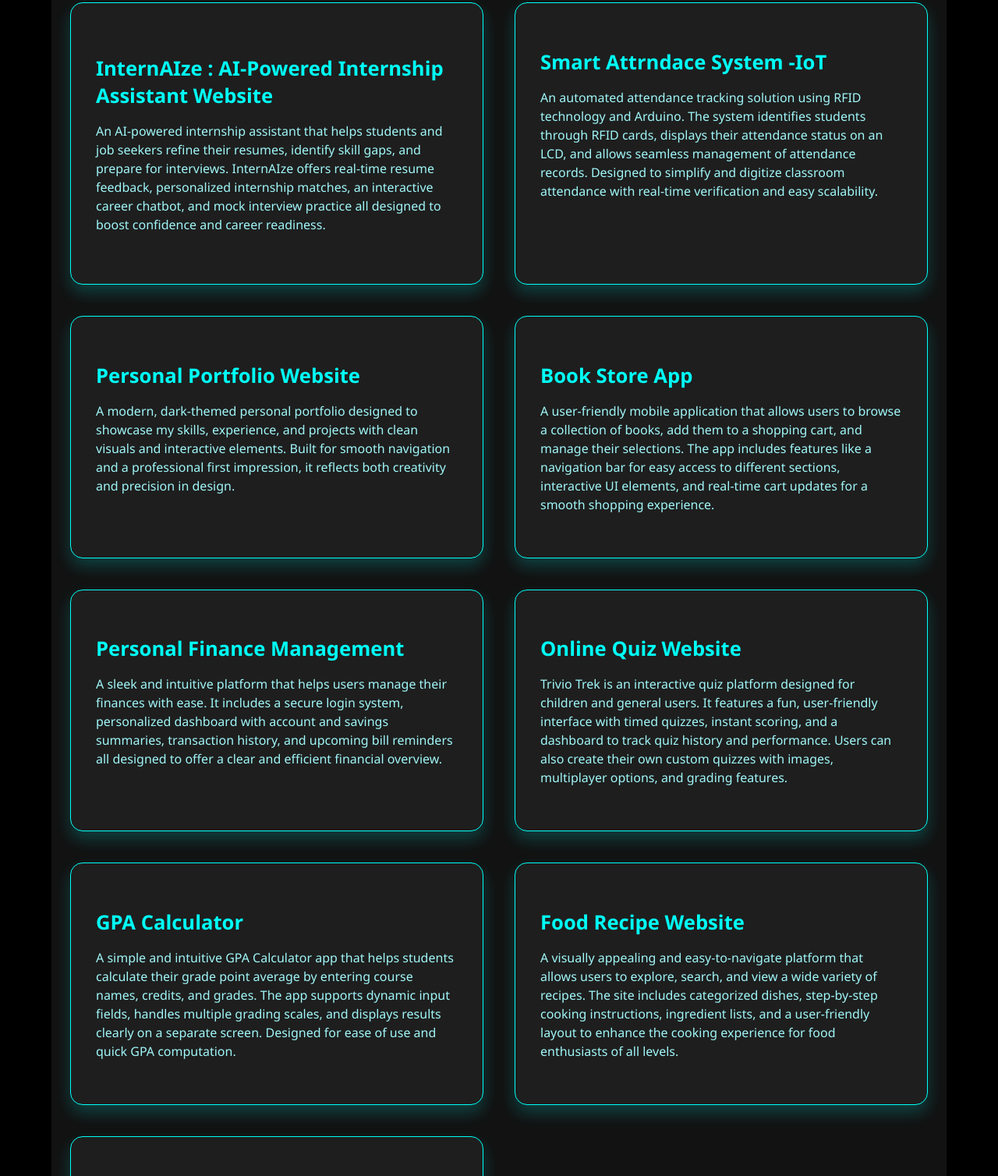
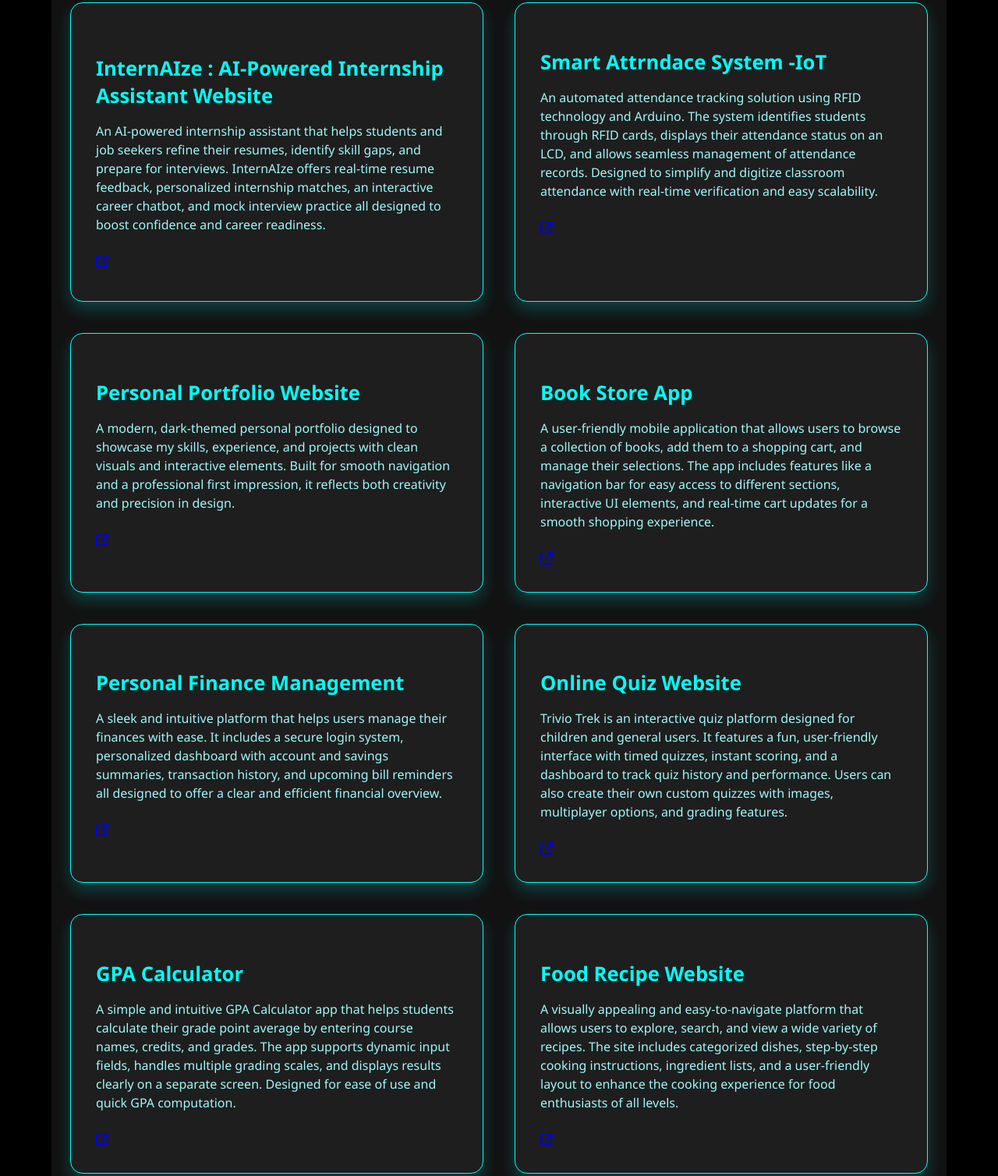
Before and after one commit to Dewninim/Personal-Portfolio-website, a plain HTML site: page index.html in a window 1280 px wide. Shown: the part 4345-5853 px from the top of the page at 78% size. Drawn offline with Linux system fonts and the light colour scheme.

Commit message:
Update index.html

```diff
--- a/index.html
+++ b/index.html
@@ -284,7 +284,7 @@
       <p style="color: #a0f7f9; font-size: 1rem; margin-bottom: 1.5rem; line-height: 1.5;">
         An AI-powered internship assistant that helps students and job seekers refine their resumes, identify skill gaps, and prepare for interviews. InternAIze offers real-time resume feedback, personalized internship matches, an interactive career chatbot, and mock interview practice all designed to boost confidence and career readiness.
       </p>
-
+      <a href="https://github.com/Dewninim/Devvengers.git"><i class="fa-sharp fa-solid fa-arrow-up-right-from-square"></i></a>
     </div>
 
     <div class="project-card" style="
@@ -306,6 +306,7 @@
       <p style="color: #a0f7f9; font-size: 1rem; margin-bottom: 1.5rem; line-height: 1.5;">
         An automated attendance tracking solution using RFID technology and Arduino. The system identifies students through RFID cards, displays their attendance status on an LCD, and allows seamless management of attendance records. Designed to simplify and digitize classroom attendance with real-time verification and easy scalability.
       </p>
+      <a href="https://github.com/Dewninim/Smart-Attrndace-System.git"><i class="fa-sharp fa-solid fa-arrow-up-right-from-square"></i></a>
 
     </div>
 
@@ -328,6 +329,7 @@
       <p style="color: #a0f7f9; font-size: 1rem; margin-bottom: 1.5rem; line-height: 1.5;">
         A modern, dark-themed personal portfolio designed to showcase my skills, experience, and projects with clean visuals and interactive elements. Built for smooth navigation and a professional first impression, it reflects both creativity and precision in design.
       </p>
+      <a href="https://github.com/Dewninim/Personal-Portfolio-website.git"><i class="fa-sharp fa-solid fa-arrow-up-right-from-square"></i></a>
 
     </div>
 
@@ -350,6 +352,7 @@
       <p style="color: #a0f7f9; font-size: 1rem; margin-bottom: 1.5rem; line-height: 1.5;">
         A user-friendly mobile application that allows users to browse a collection of books, add them to a shopping cart, and manage their selections. The app includes features like a navigation bar for easy access to different sections, interactive UI elements, and real-time cart updates for a smooth shopping experience.
       </p>
+      <a href="https://github.com/Dewninim/Book-store-app.git"><i class="fa-sharp fa-solid fa-arrow-up-right-from-square"></i></a>
 
     </div>
 
@@ -372,6 +375,7 @@
       <p style="color: #a0f7f9; font-size: 1rem; margin-bottom: 1.5rem; line-height: 1.5;">
         A sleek and intuitive platform that helps users manage their finances with ease. It includes a secure login system, personalized dashboard with account and savings summaries, transaction history, and upcoming bill reminders  all designed to offer a clear and efficient financial overview.
       </p>
+      <a href="https://github.com/Dewninim/Personal-Finance-Management.git"><i class="fa-sharp fa-solid fa-arrow-up-right-from-square"></i></a>
 
     </div>
 
@@ -394,6 +398,7 @@
       <p style="color: #a0f7f9; font-size: 1rem; margin-bottom: 1.5rem; line-height: 1.5;">
         Trivio Trek is an interactive quiz platform designed for children and general users. It features a fun, user-friendly interface with timed quizzes, instant scoring, and a dashboard to track quiz history and performance. Users can also create their own custom quizzes with images, multiplayer options, and grading features.
       </p>
+      <a href="https://github.com/Dewninim/Online-Quiz.git"><i class="fa-sharp fa-solid fa-arrow-up-right-from-square"></i></a>
 
     </div>
 
@@ -416,6 +421,7 @@
       <p style="color: #a0f7f9; font-size: 1rem; margin-bottom: 1.5rem; line-height: 1.5;">
         A simple and intuitive GPA Calculator app that helps students calculate their grade point average by entering course names, credits, and grades. The app supports dynamic input fields, handles multiple grading scales, and displays results clearly on a separate screen. Designed for ease of use and quick GPA computation.
       </p>
+      <a href="https://github.com/Dewninim/GPA-Calculator.git"><i class="fa-sharp fa-solid fa-arrow-up-right-from-square"></i></a>
 
     </div>
 
@@ -438,8 +444,8 @@
       <p style="color: #a0f7f9; font-size: 1rem; margin-bottom: 1.5rem; line-height: 1.5;">
         A visually appealing and easy-to-navigate platform that allows users to explore, search, and view a wide variety of recipes. The site includes categorized dishes, step-by-step cooking instructions, ingredient lists, and a user-friendly layout to enhance the cooking experience for food enthusiasts of all levels.
 
-
       </p>
+      <a href="https://github.com/Dewninim/Food-Recipe-Website.git"><i class="fa-sharp fa-solid fa-arrow-up-right-from-square"></i></a>
 
     </div>
 
@@ -461,8 +467,8 @@
       <h3 style="font-size: 1.6rem; font-weight: 700; color: #00fff7; margin-bottom: 1rem;">ToDo App <Applet></Applet> </h3>
       <p style="color: #a0f7f9; font-size: 1rem; margin-bottom: 1.5rem; line-height: 1.5;">
         A collaborative task and to-do list application designed for productivity-focused users like developers and designers. It supports task grouping, real-time collaboration, reminders, progress tracking, and a user-friendly dashboard. The project includes deployment setups using Docker and Kubernetes, with CI/CD pipelines and cloud deployment preparation, aimed at ensuring scalability and reliability.
-
       </p>
+      <a href="https://github.com/Dewninim/ToDoApp.git"><i class="fa-sharp fa-solid fa-arrow-up-right-from-square"></i></a>
 
     </div>
 
```
